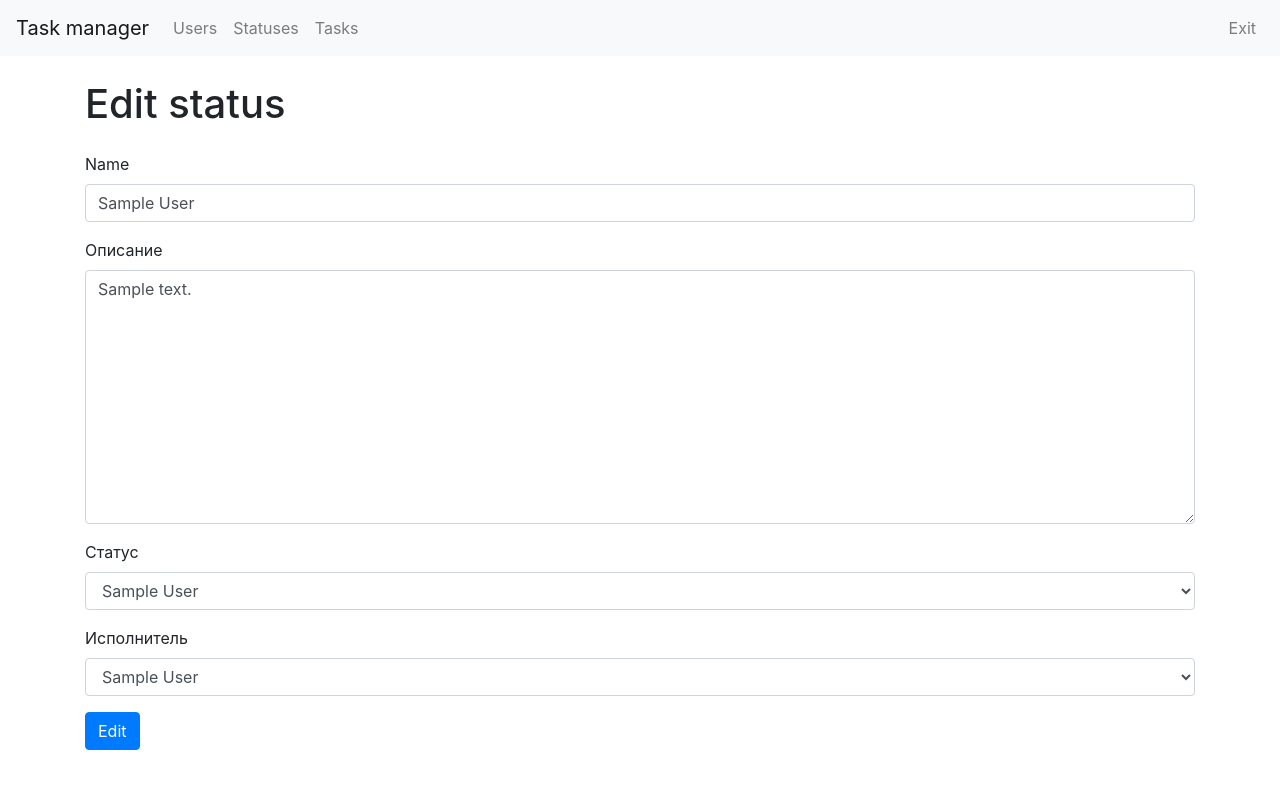
After one commit to Metaller000/python-project-lvl4, a Django app: page /tasks/1/update/ in a window 1280 px wide. The commit adds this page. Run offline with Django 3.2, Linux system fonts and the light colour scheme; a user stored in the database is signed in; tables that the repository leaves empty hold one stand-in row (values such as "Sample post"); some libraries are stand-ins or nearby versions.

Commit message:
added step 5

```diff
--- a/users/forms.py
+++ b/users/forms.py
@@ -1,6 +1,7 @@
 from django import forms
 from django.contrib.auth.models import User
 from django.contrib.auth.forms import UserCreationForm
+
 
 class UserForm(UserCreationForm):
     first_name = forms.CharField()
@@ -8,4 +9,4 @@ class UserForm(UserCreationForm):
 
     class Meta:
         model = User
-        fields = ('first_name','last_name', 'username', 'password1' ,'password2' )
+        fields = ('first_name', 'last_name', 'username', 'password1', 'password2')
--- a/users/models.py
+++ b/users/models.py
@@ -1,8 +1,22 @@
 from django.db import models
+from django.contrib.auth.models import User
+
 
 class Statuses(models.Model):
     name = models.CharField(max_length=20, unique=True)
-    add_date = models.DateField(auto_now_add=True, blank=True)
+    add_date = models.DateTimeField(auto_now_add=True, blank=True)
 
     def __str__(self):
         return self.name
+
+
+class Tasks(models.Model):
+    name = models.CharField(max_length=20, unique=True)
+    description = models.CharField(max_length=500, null=True)
+    autor = models.CharField(max_length=20)
+    add_date = models.DateTimeField(auto_now_add=True, blank=True)
+    status = models.ForeignKey(Statuses, on_delete=models.CASCADE)
+    user = models.ForeignKey(User, on_delete=models.PROTECT)
+
+    def __str__(self):
+        return self.name
--- a/users/templates/base.html
+++ b/users/templates/base.html
@@ -24,6 +24,9 @@
                 {% if user.is_authenticated %}
                 <li class="nav-item">
                     <a class="nav-link" href="/statuses/">{% trans 'Statuses' %}</a>
+                </li>
+                <li class="nav-item">
+                    <a class="nav-link" href="/tasks/">{% trans 'Tasks' %}</a>
                 </li>
                 {% endif %}
             </ul>
--- /dev/null
+++ b/users/templates/tasks/task_update.html
@@ -0,0 +1,56 @@
+{% extends 'base.html' %}
+
+{% load i18n %}
+{% get_current_language as LANGUAGE_CODE %}
+
+{% block content %}
+    <h1 class="my-4">{% trans 'Edit status' %}</h1>
+    <form method="post">
+        {% csrf_token %}
+        {% if error %}
+        <div class="form-group is-invalid">
+            <label for="id_name">{% trans 'Name' %}</label>
+            <input type="text" name="name" value="{{tasks.first.name}}" maxlength="100" class="form-control is-invalid" placeholder="{% trans 'Name' %}" title="" required="" id="id_name">
+            <div class="invalid-feedback">{{ error }}</div>
+        </div>
+        {% else %}
+        <div class="form-group">
+            <label for="id_name">{% trans 'Name' %}</label>
+            <input type="text" name="name" value="{{tasks.first.name}}" maxlength="100" class="form-control" placeholder="{% trans 'Name' %}" title="" required="" id="id_name">
+        </div>
+        {% endif %}
+        <div class="form-group">
+            <label for="id_description">Описание</label>
+            <textarea name="description" cols="40" rows="10" class="form-control" placeholder="Описание" title="" id="id_description">{{tasks.first.description}}</textarea>
+        </div>
+        <div class="form-group">
+            <label for="id_status">Статус</label>
+            <select name="status" class="form-control" title="" required="" id="id_status">
+            <option value="" >---------</option>
+            {% for status in statuses %}
+                {% if status == tasks.first.status %}
+                    <option value="{{status.id}}" selected="">{{status.name}}</option>
+                {% else %}
+                    <option value="{{status.id}}">{{status.name}}</option>
+                {% endif %}
+            {% endfor %}
+            </select>
+        </div>
+        <div class="form-group">
+            <label for="id_executor">Исполнитель</label>
+            <select name="executor" class="form-control" title="" id="id_executor">
+            <option value="">---------</option>
+            {% for user in users %}
+                {% if user == tasks.first.user %}
+                    <option value="{{user.id}}" selected="">{{ user.first_name }} {{ user.last_name }}</option>
+                {% else %}
+                    <option value="{{user.id}}">{{ user.first_name }} {{ user.last_name }}</option>
+                {% endif %}
+            {% endfor %}
+            </select>
+        </div>
+        <div class="form-group">
+            <input class="btn btn-primary" type="submit" value="{%trans 'Edit'%}">
+        </div>
+    </form>
+{% endblock %}
--- a/users/urls.py
+++ b/users/urls.py
@@ -15,4 +15,8 @@ urlpatterns = [
     path('statuses/create/', views.statuses_create),
     path('statuses/<int:pk>/update/', views.statuses_update),
     path('statuses/<int:pk>/delete/', views.statuses_delete),
+    path('tasks/', views.tasks_read),
+    path('tasks/create/', views.tasks_create),
+    path('tasks/<int:pk>/update/', views.tasks_update),
+    path('tasks/<int:pk>/delete/', views.tasks_delete),
 ]
--- a/users/views.py
+++ b/users/views.py
@@ -1,4 +1,4 @@
-from users.models import Statuses
+from users.models import Statuses, Tasks
 from django.shortcuts import render, redirect
 from django.contrib.auth.models import User
 from django.contrib.auth.signals import user_logged_in, user_logged_out, user_login_failed
@@ -18,6 +18,12 @@ STATUS_READ = 'statuses/status_read.html'
 STATUS_CREATE = 'statuses/status_create.html'
 STATUS_UPDATE = 'statuses/status_update.html'
 STATUS_DELETE = 'statuses/status_delete.html'
+TASK_READ = 'tasks/task_read.html'
+TASK_CREATE = 'tasks/task_create.html'
+TASK_UPDATE = 'tasks/task_update.html'
+TASK_DELETE = 'tasks/task_delete.html'
+
+# users
 
 
 def base(request):
@@ -74,7 +80,11 @@ def create(request, msg=True):
 def delete(request, pk=0, msg=True):
     if request.user.is_authenticated and pk == request.user.id:
         if request.method == 'POST':
-            User.objects.filter(id=pk).delete()
+            try:
+                User.objects.filter(id=pk).delete()
+            except Exception as e:
+                messages.error(request, _('There is a task on user'))
+                msg = False
             if msg:
                 messages.success(request, _('User deleted successfully'))
             return redirect('/users/')
@@ -104,9 +114,9 @@ def update(request, pk=0):
         return delete(request, pk)
 
 
-def check_logged_status(fun):
+def check_logged_user(fun):
     def wrapper(request, pk=0):
-        if request.user.id is None:
+        if not request.user.is_authenticated:
             return base(request)
         else:
             if fun.__code__.co_argcount == 2:
@@ -114,13 +124,15 @@ def check_logged_status(fun):
             return fun(request)
     return wrapper
 
+# statuses
 
-@check_logged_status
+
+@check_logged_user
 def statuses_read(request):
     return render(request, STATUS_READ, {'statuses': Statuses.objects.all()})
 
 
-@check_logged_status
+@check_logged_user
 def statuses_create(request):
     if request.method == 'POST':
         Statuses(name=request.POST.get('name')).save()
@@ -130,7 +142,7 @@ def statuses_create(request):
     return render(request, STATUS_CREATE, {})
 
 
-@check_logged_status
+@check_logged_user
 def statuses_delete(request, pk=0):
     if request.method == 'POST':
         Statuses.objects.filter(id=pk).delete()
@@ -141,7 +153,7 @@ def statuses_delete(request, pk=0):
     return render(request, STATUS_DELETE, {'name': name})
 
 
-@check_logged_status
+@check_logged_user
 def statuses_update(request, pk=0):
     statuses = Statuses.objects.filter(id=pk)
 
@@ -149,11 +161,87 @@ def statuses_update(request, pk=0):
         try:
             statuses.update(name=request.POST.get('name'))
         except Exception as e:
-            fields = {'name': request.POST.get('name'), 'error' : _('Name already exist')}
+            fields = {'name': request.POST.get('name'), 'error': _('Name already exist')}
             return render(request, STATUS_UPDATE, fields)
 
         messages.success(request, _('Status updated successfully'))
         return statuses_read(request)
 
+    return render(request, STATUS_UPDATE, {'name': statuses.all()[0]})
 
-    return render(request, STATUS_UPDATE, {'name': statuses.all()[0]})
+# tasks
+
+
+@check_logged_user
+def tasks_read(request):
+    return render(request, TASK_READ, {'tasks': Tasks.objects.all()})
+
+
+@check_logged_user
+def tasks_create(request):
+    if request.method == 'POST':
+        task = Tasks(
+            name=request.POST.get('name'),
+            autor=User.objects.get(id=request.user.id),
+            description=request.POST.get('description'),
+            status=Statuses.objects.get(id=request.POST.get('status')),
+            user=User.objects.get(id=request.POST.get('executor')),
+        )
+        task.save()
+        messages.success(request, _('Task created successfully'))
+        return tasks_read(request)
+
+    return render(request, TASK_CREATE, {'statuses': Statuses.objects.all(), 'users': User.objects.all()})
+
+
+@check_logged_user
+def tasks_delete(request, pk=0):
+    if request.method == 'POST':
+        Tasks.objects.filter(id=pk).delete()
+        messages.success(request, _('Tasks delete successfully'))
+        return tasks_read(request)
+
+    user = str(User.objects.get(id=request.user.id))
+    autor = str(Tasks.objects.get(id=pk).autor)
+
+    if autor != user:
+        messages.error(request, _('A task can only be deleted by its author'))
+        return tasks_read(request)
+
+    name = Tasks.objects.filter(id=pk).all()[0]
+    return render(request, TASK_DELETE, {'name': name})
+
+
+@check_logged_user
+def tasks_update(request, pk=0):
+    tasks = Tasks.objects.filter(id=pk)
+
+    if request.method == 'POST':
+        try:
+            tasks.update(
+                name=request.POST.get('name'),
+                autor=str(User.objects.get(id=request.user.id)),
+                description=request.POST.get('description'),
+                status=Statuses.objects.get(id=request.POST.get('status')),
+                user=User.objects.get(id=request.POST.get('executor')),
+            )
+        except Exception as e:
+            print(e)
+            fields = {
+                'tasks': tasks,
+                'statuses': Statuses.objects.all(),
+                'users': User.objects.all(),
+                'error': _('Name already exist'),
+            }
+            return render(request, TASK_UPDATE, fields)
+
+        messages.success(request, _('Task updated successfully'))
+        return tasks_read(request)
+
+    tables = {
+        'tasks': tasks,
+        'statuses': Statuses.objects.all(),
+        'users': User.objects.all(),
+    }
+    print(tasks)
+    return render(request, TASK_UPDATE, tables)
```
Also changed, not shown: users/templates/tasks/task_create.html (added, +39 -0 lines), users/templates/tasks/task_delete.html (added, +14 -0 lines), users/templates/tasks/task_read.html (added, +39 -0 lines), users/locale/ru/LC_MESSAGES/django.po, users/migrations/0001_initial.py, users/migrations/0002_auto_20210610_0123.py (added), users/migrations/0003_auto_20210611_1724.py (added), users/migrations/0004_tasks_description.py (added), users/migrations/0005_alter_tasks_description.py (added), users/migrations/0006_alter_tasks_user.py (added), 1 other file.
